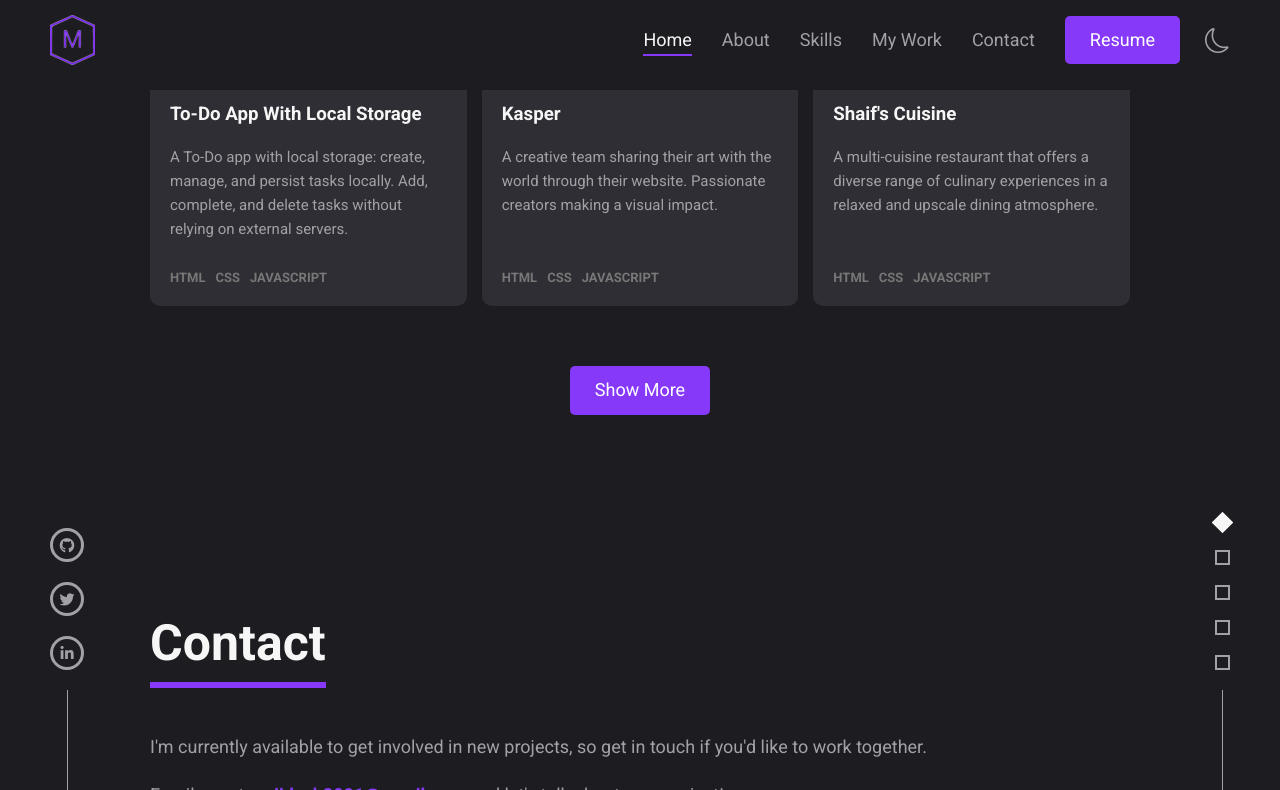
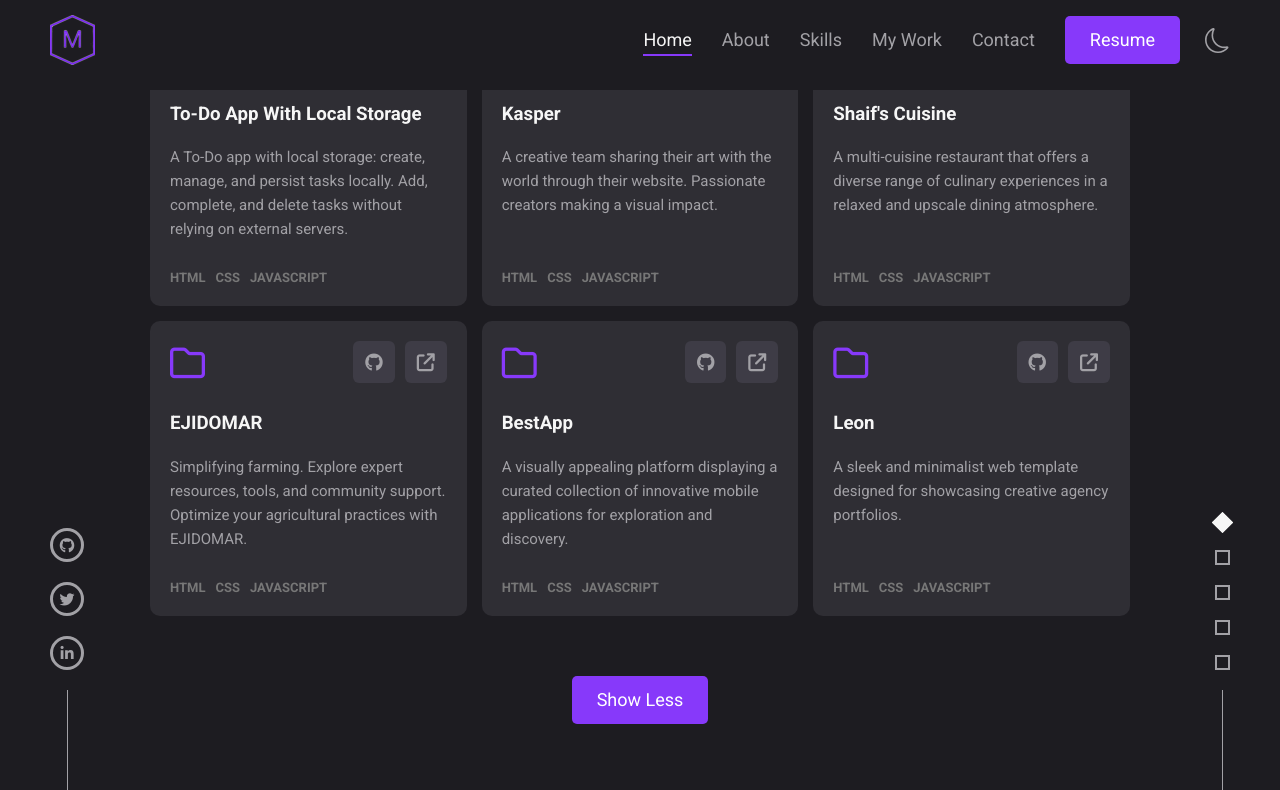
Before and after one commit to MajidALILOUCH/my-portfolio, a plain HTML site: page index.html in a window 1280 px wide. Both pictures are taken after a click on the button "Show More". Shown: the part 4008-4798 px from the top of the page. Drawn offline with Linux system fonts and the light colour scheme.

Commit message:
adding show more button

```diff
--- a/css/style.css
+++ b/css/style.css
@@ -607,6 +607,9 @@ body.lightmode .work .project {
   border-radius: 10px;
   padding: 20px;
 }
+.other-projects .projects-grid .project.hidden {
+  display: none;
+}
 body.lightmode .other-projects .projects-grid .project {
   box-shadow: rgba(85, 32, 163, 0.11) 0px 0px 20px;
 }
--- a/index.html
+++ b/index.html
@@ -534,8 +534,119 @@
                 </ul>
               </div>
             </div>
+            <div class="project hidden">
+              <div class="head">
+                <div class="project-top">
+                  <i class="fa-regular fa-folder"></i>
+                  <div class="project-links">
+                    <a
+                      class="second-btn"
+                      href="https://github.com/MajidALILOUCH/ejidomar"
+                      target="_blank"
+                      aria-label="visit project source on github"
+                      ><i class="fa-brands fa-github"></i
+                    ></a>
+                    <a
+                      class="second-btn"
+                      href="https://ejidomar.netlify.app/"
+                      target="_blank"
+                      aria-label="visit project live demo"
+                      ><i class="fa-solid fa-arrow-up-right-from-square"></i
+                    ></a>
+                  </div>
+                </div>
+                <h3 class="project-title">EJIDOMAR</h3>
+                <p class="project-description">
+                  Simplifying farming. Explore expert resources, tools, and
+                  community support. Optimize your agricultural practices with
+                  EJIDOMAR.
+                </p>
+              </div>
+              <div class="foot">
+                <ul>
+                  <li>html</li>
+                  <li>css</li>
+                  <li>javascript</li>
+                </ul>
+              </div>
+            </div>
+            <div class="project hidden">
+              <div class="head">
+                <div class="project-top">
+                  <i class="fa-regular fa-folder"></i>
+                  <div class="project-links">
+                    <a
+                      class="second-btn"
+                      href="https://github.com/MajidALILOUCH/bestapp"
+                      target="_blank"
+                      aria-label="visit project source on github"
+                      ><i class="fa-brands fa-github"></i
+                    ></a>
+                    <a
+                      class="second-btn"
+                      href="https://majidalilouch.github.io/BestApp/"
+                      target="_blank"
+                      aria-label="visit project live demo"
+                      ><i class="fa-solid fa-arrow-up-right-from-square"></i
+                    ></a>
+                  </div>
+                </div>
+                <h3 class="project-title">BestApp</h3>
+                <p class="project-description">
+                  A visually appealing platform displaying a curated collection
+                  of innovative mobile applications for exploration and
+                  discovery.
+                </p>
+              </div>
+              <div class="foot">
+                <ul>
+                  <li>html</li>
+                  <li>css</li>
+                  <li>javascript</li>
+                </ul>
+              </div>
+            </div>
+            <div class="project hidden">
+              <div class="head">
+                <div class="project-top">
+                  <i class="fa-regular fa-folder"></i>
+                  <div class="project-links">
+                    <a
+                      class="second-btn"
+                      href="https://github.com/MajidALILOUCH/leon"
+                      target="_blank"
+                      aria-label="visit project source on github"
+                      ><i class="fa-brands fa-github"></i
+                    ></a>
+                    <a
+                      class="second-btn"
+                      href="https://majidalilouch.github.io/Leon/"
+                      target="_blank"
+                      aria-label="visit project live demo"
+                      ><i class="fa-solid fa-arrow-up-right-from-square"></i
+                    ></a>
+                  </div>
+                </div>
+                <h3 class="project-title">Leon</h3>
+                <p class="project-description">
+                  A sleek and minimalist web template designed for showcasing
+                  creative agency portfolios.
+                </p>
+              </div>
+              <div class="foot">
+                <ul>
+                  <li>html</li>
+                  <li>css</li>
+                  <li>javascript</li>
+                </ul>
+              </div>
+            </div>
           </div>
-          <button class="main-btn more-btn" aria-label="show more projects">
+          <button
+            id="show-more-button"
+            class="main-btn more-btn"
+            aria-label="show more projects"
+          >
             show more
           </button>
         </section>
--- a/main.js
+++ b/main.js
@@ -149,3 +149,24 @@ window.onscroll = function () {
     }
   });
 };
+
+// other projects show more button
+
+// Retrieve the necessary elements
+const showMoreButton = document.getElementById("show-more-button");
+const hiddenProjects = document.querySelectorAll(".project.hidden");
+
+// Add an event listener to the "Show More" button
+showMoreButton.addEventListener("click", function () {
+  // Loop through hidden projects and toggle their visibility
+  hiddenProjects.forEach(function (project) {
+    project.classList.toggle("hidden");
+  });
+
+  // Change the button text based on the current visibility state
+  if (showMoreButton.innerText === "Show More") {
+    showMoreButton.innerText = "Show Less";
+  } else {
+    showMoreButton.innerText = "Show More";
+  }
+});
```
